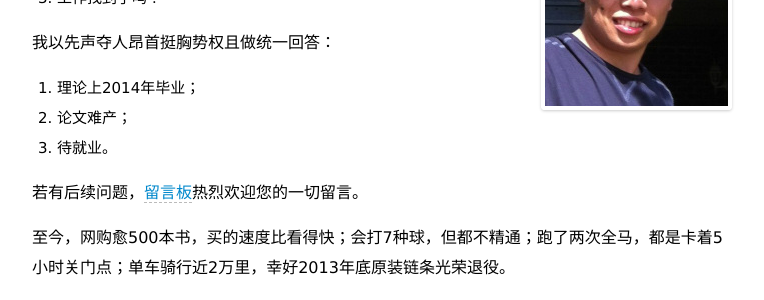
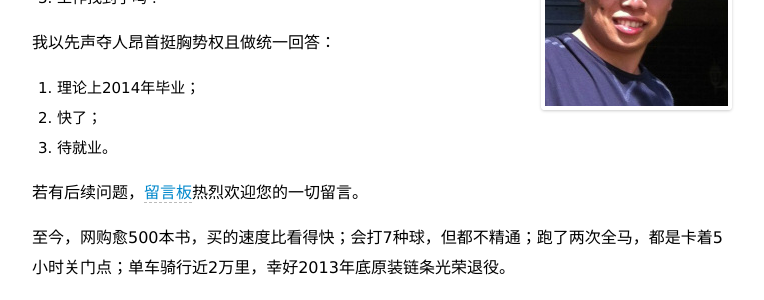
Before and after one commit to sixf/sixf.github.io, a Jekyll site: the page built from index.md, in a window 1280 px wide. Shown: the part 1024-1324 px from the top of the page, without its empty margins (258-1022 px from the left). Built offline with Jekyll 4.4.1, drawn with Linux system fonts in a browser that asks for light colours; Markdown is read by kramdown in place of the engine named in the settings.

Commit message:
luckily, get an English paper published

```diff
--- a/index.md
+++ b/index.md
@@ -25,7 +25,7 @@ Besides his academic research, Xingfeng likes reading, traveling and cycling. On
 我以先声夺人昂首挺胸势权且做统一回答：
 
 1. 理论上2014年毕业；
-2. 论文难产；
+2. 快了；
 3. 待就业。
 
 若有后续问题，[留言板](/cn/guestbook)热烈欢迎您的一切留言。
```
